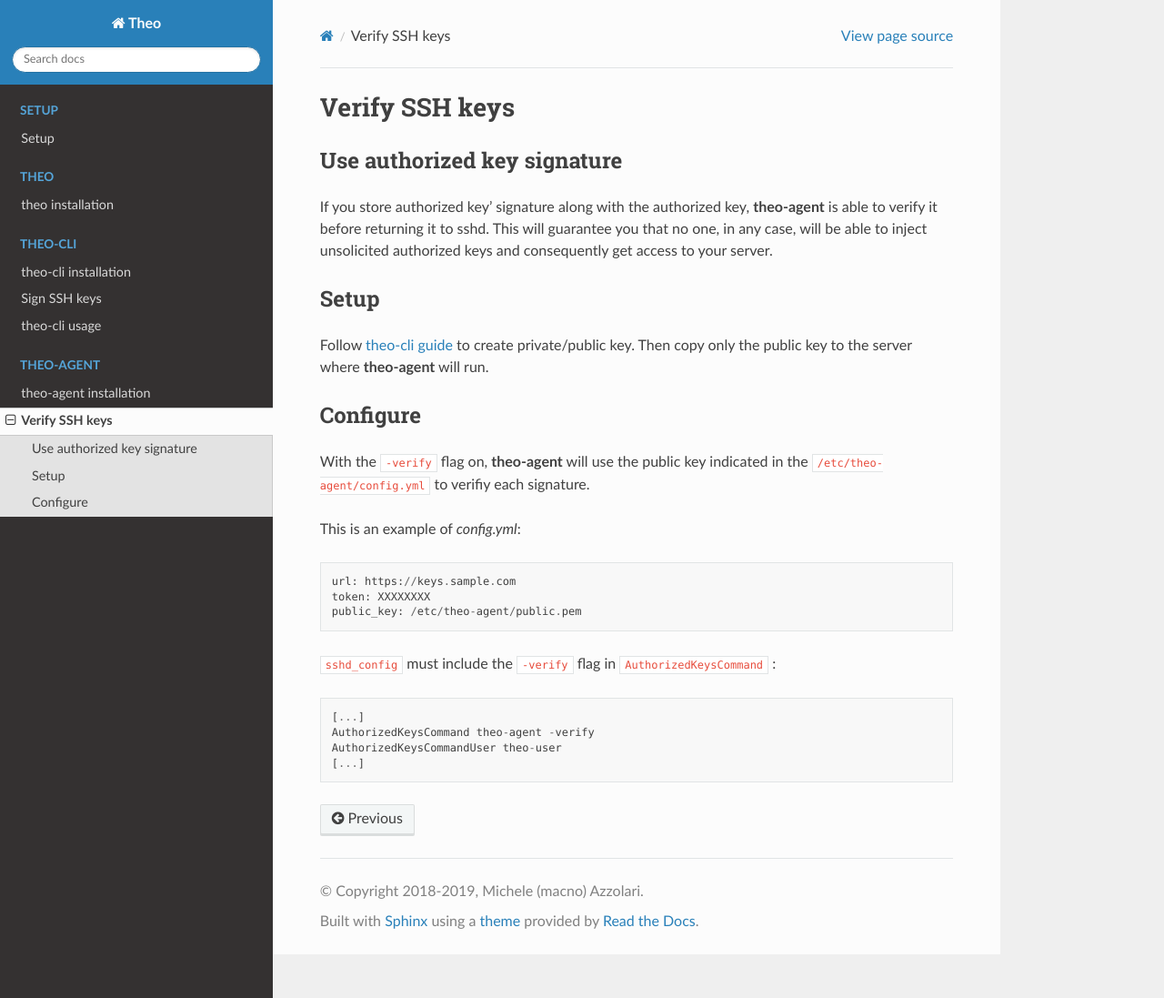
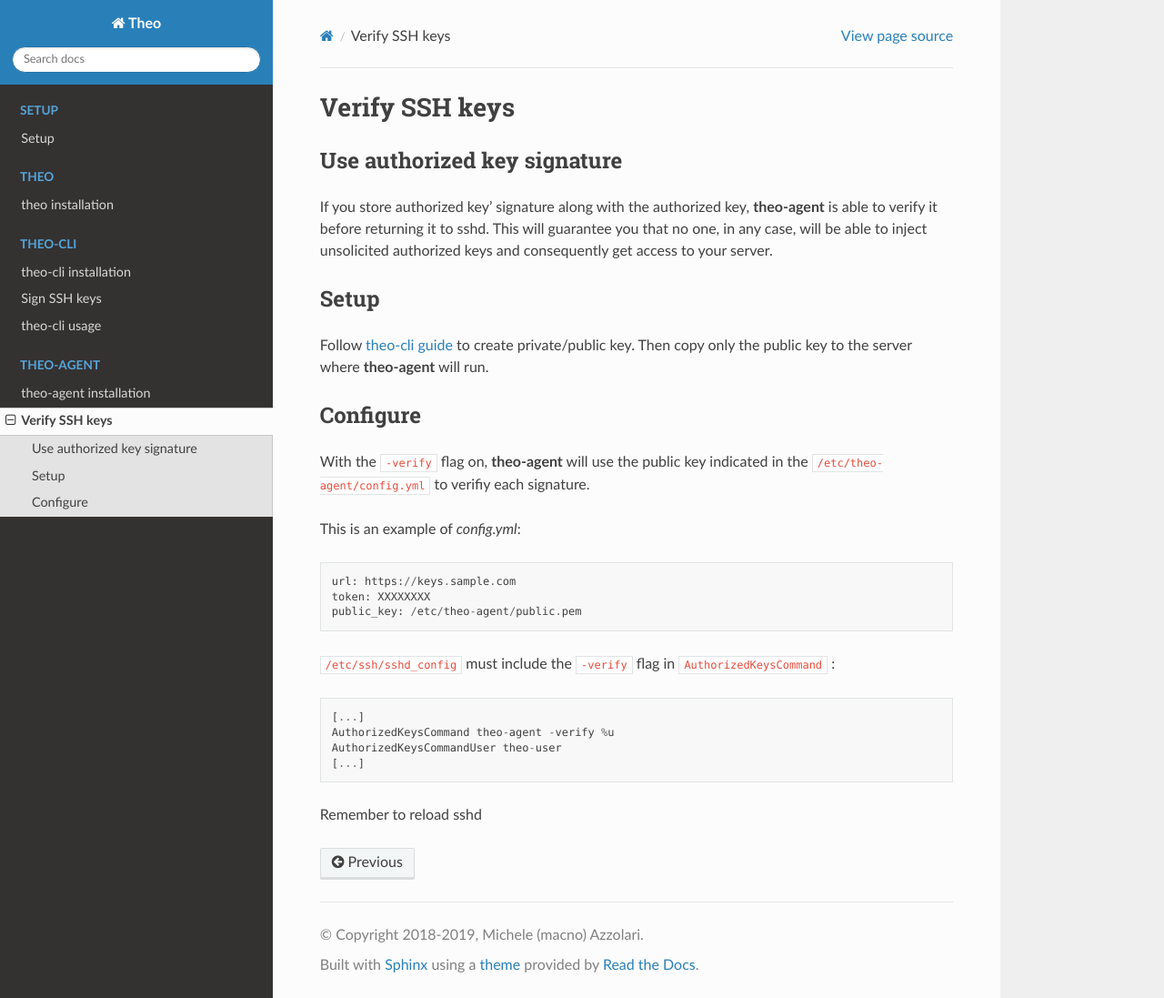
Before and after one commit to theoapp/theo-docs, a Sphinx documentation site: the page built from docs/theo-agent/verify_signed_keys.rst, in a window 1280 px wide and 1097 px high. Shown: the whole window at 91% size. Built offline with Sphinx 7.4.7 and the Read the Docs theme 2.0.0, drawn with Linux system fonts in a browser that asks for light colours.

Commit message:
We need to use %u parameter  in AuthorizedKeysCommand

```diff
--- a/docs/theo-agent/installation.rst
+++ b/docs/theo-agent/installation.rst
@@ -101,7 +101,7 @@
 
         PasswordAuthentication no
         AuthorizedKeysFile /var/cache/theo-agent/%u
-        AuthorizedKeysCommand /usr/sbin/theo-agent [-config-file /path/to/config.yml] [-cache-path /path/to/cache/dir]
+        AuthorizedKeysCommand /usr/sbin/theo-agent [-config-file /path/to/config.yml] [-cache-path /path/to/cache/dir] %u
         AuthorizedKeysCommandUser theo-agent
 
 5. Restart openssh
--- a/docs/theo-agent/verify_signed_keys.rst
+++ b/docs/theo-agent/verify_signed_keys.rst
@@ -27,11 +27,13 @@
     token: XXXXXXXX
     public_key: /etc/theo-agent/public.pem
 
-``sshd_config`` must include the ``-verify`` flag in ``AuthorizedKeysCommand`` :
+``/etc/ssh/sshd_config`` must include the ``-verify`` flag in ``AuthorizedKeysCommand`` :
 
 ::
 
     [...]
-    AuthorizedKeysCommand theo-agent -verify
+    AuthorizedKeysCommand theo-agent -verify %u
     AuthorizedKeysCommandUser theo-user
     [...]
+
+Remember to reload sshd
```
